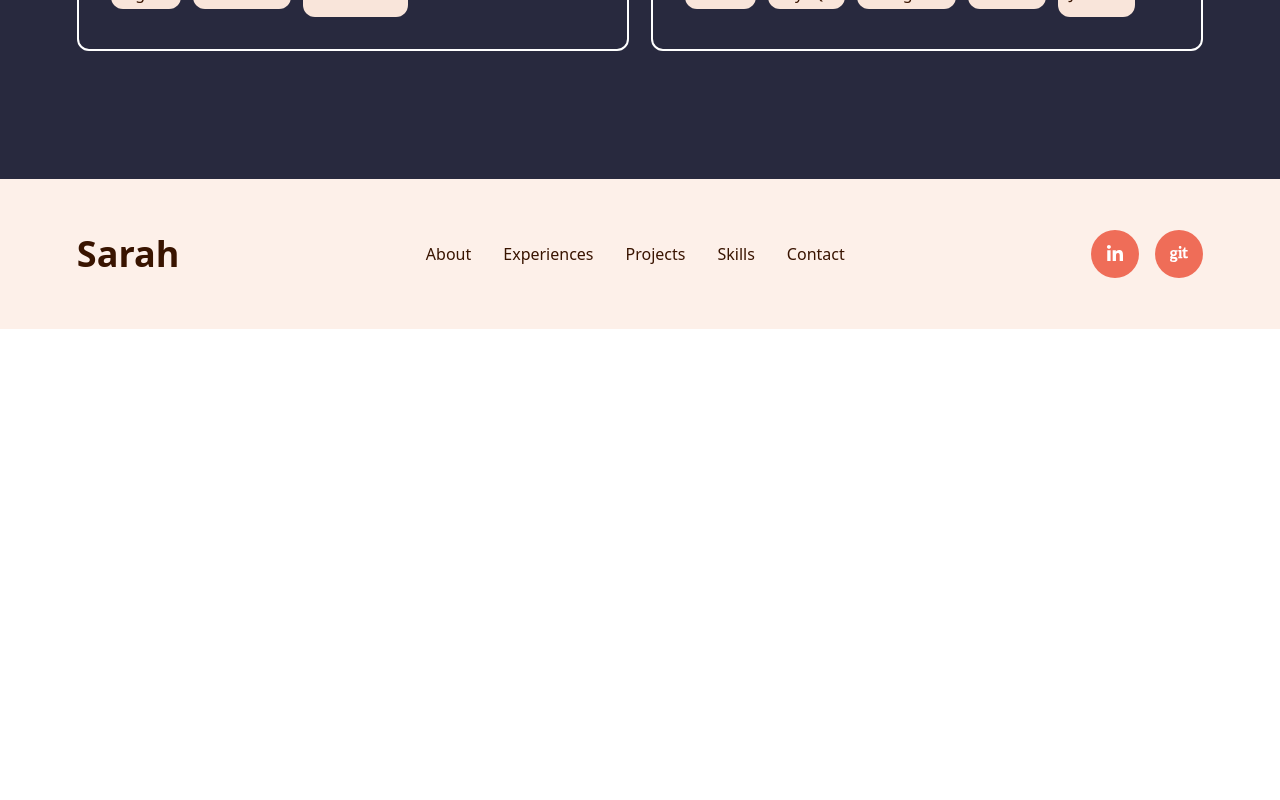
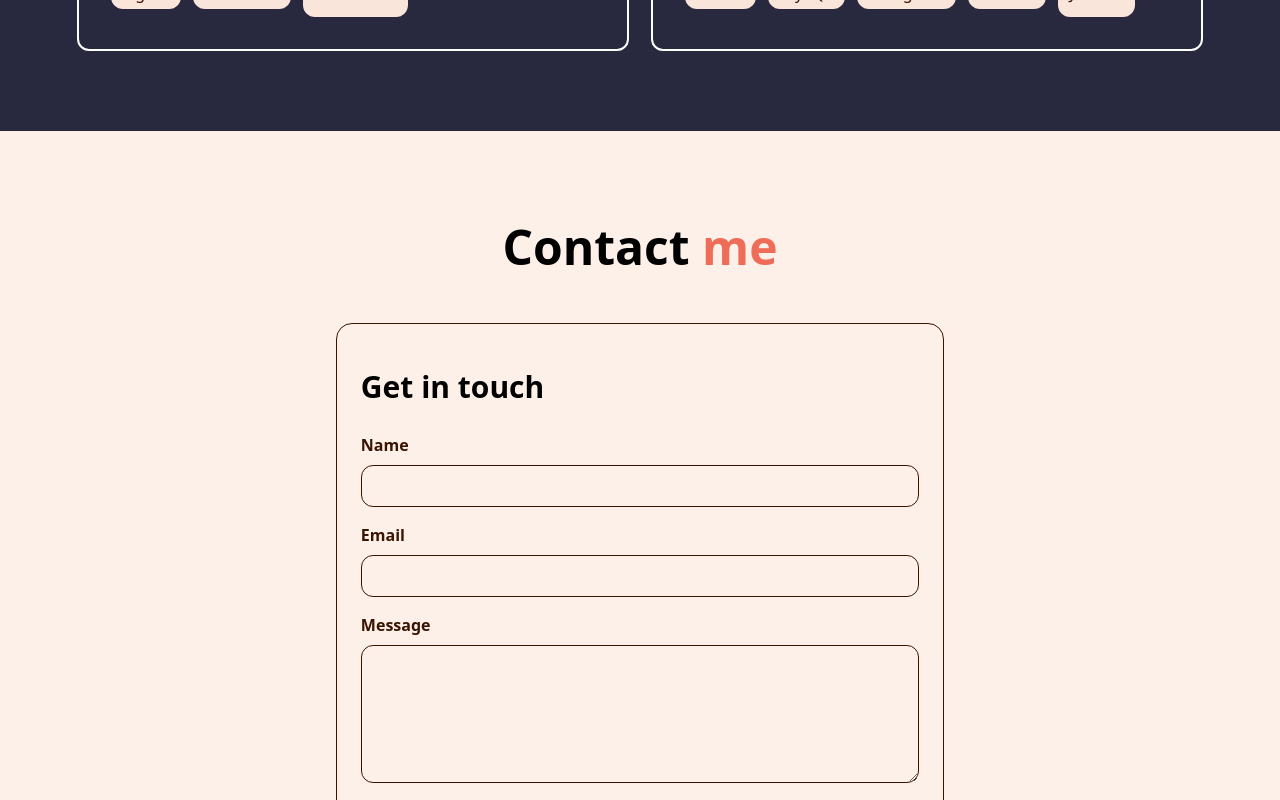
Before and after one commit to SarahOtmane/Portfolio, an Angular app: page / in a window 1280 px wide. Shown: the part 7840-8640 px from the top of the page. Before the commit the page ends 8169 px from the top, so only its background shows below. Built offline with nearby package versions, Linux system fonts and the light colour scheme.

Commit message:
feat: ajouter le composant SectionContact dans la page d'accueil

```diff
--- a/src/app/pages/home/home.html
+++ b/src/app/pages/home/home.html
@@ -1,4 +1,4 @@
-<main class="md:py-12 bg-blue-bg">
+<main class="md:pt-12 bg-blue-bg">
 
   <section id="section1" class="px-[6%] py-8 md:py-20 flex flex-col md:flex-row items-center justify-between gap-8 md:gap-0">
     <div class="w-full md:w-[45%]">
@@ -33,4 +33,5 @@
   </section>
   <app-section-projet></app-section-projet>
   <app-section-alternance></app-section-alternance>
+  <app-section-contact></app-section-contact>
 </main>
--- a/src/app/pages/home/home.ts
+++ b/src/app/pages/home/home.ts
@@ -1,11 +1,12 @@
 import { Component } from '@angular/core';
 import { SectionProjet } from '../../components/section-projet/section-projet';
 import { SectionAlternance } from '../../components/section-alternance/section-alternance';
+import { SectionContact } from '../../components/section-contact/section-contact';
 
 @Component({
   selector: 'app-home',
   standalone: true,
-  imports: [SectionProjet, SectionAlternance],
+  imports: [SectionProjet, SectionAlternance, SectionContact],
   templateUrl: './home.html',
   styleUrl: './home.css',
 })
```
